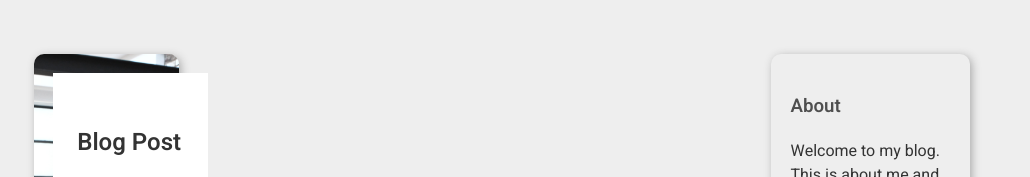
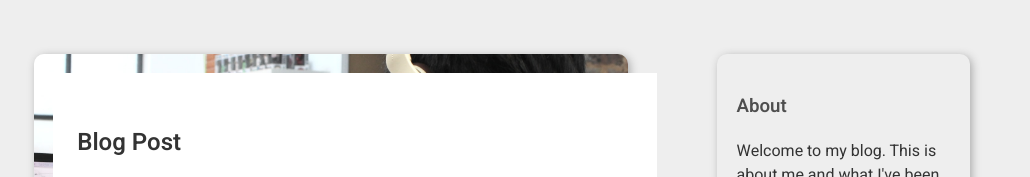
Before and after one commit to jared-garalde/personal-blog-website, a plain HTML site: page index.html in a window 1280 px wide. Shown: the part 609-786 px from the top of the page, without its empty margins (138-1168 px from the left). Drawn offline with Linux system fonts and the light colour scheme.

Commit message:
contentrefactor: adjust previous class name in html

```diff
--- a/index.html
+++ b/index.html
@@ -33,7 +33,7 @@
                 </div>
             </div>
 
-            <div class="content">
+            <div class="previous">
                 <div class="post-2 box">
                     <div class="description">
                         <h2>Blog Post</h2>
```
